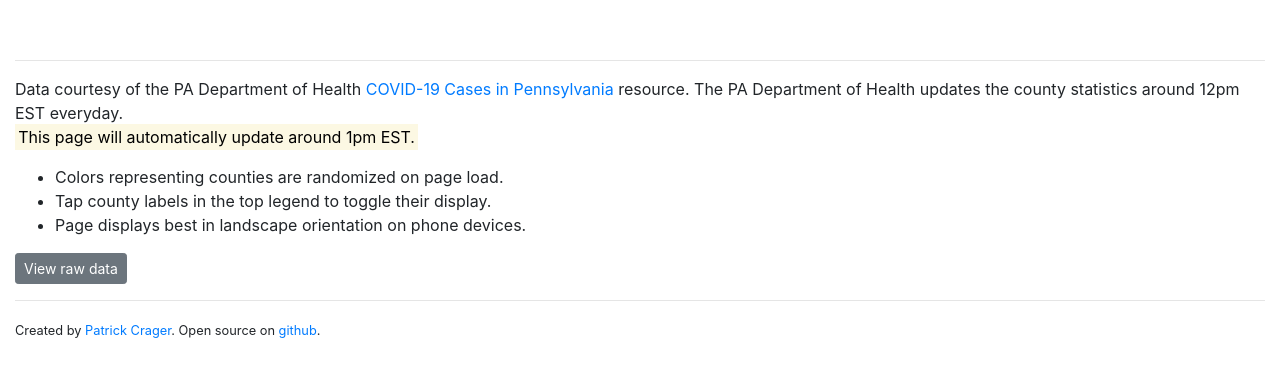
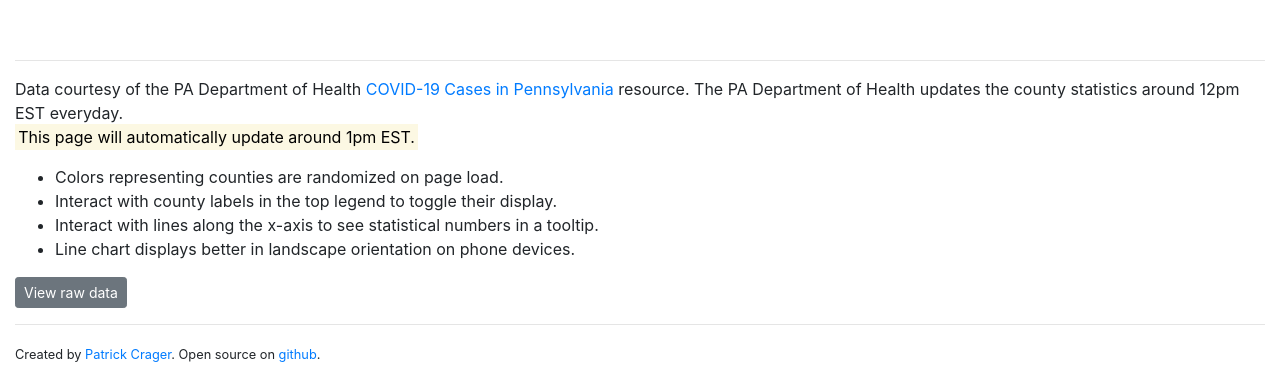
Before and after one commit to patch-e/coronacharts, a website: page corona.html in a window 1280 px wide. Shown: the part 735-1126 px from the top of the page. Before the commit the page ends 1102 px from the top, so only its background shows below. Drawn offline with nearby package versions, Linux system fonts and the light colour scheme; no server answers.

Commit message:
Tweak informational bullets

```diff
--- a/corona.html
+++ b/corona.html
@@ -59,8 +59,9 @@
         </p>
         <ul>
             <li>Colors representing counties are randomized on page load.</li>
-            <li>Tap county labels in the top legend to toggle their display.</li>
-            <li>Page displays best in landscape orientation on phone devices.</li>
+            <li>Interact with county labels in the top legend to toggle their display.</li>
+            <li>Interact with lines along the x-axis to see statistical numbers in a tooltip.</li>
+            <li>Line chart displays better in landscape orientation on phone devices.</li>
         </ul>
         <p>
             <button
```
